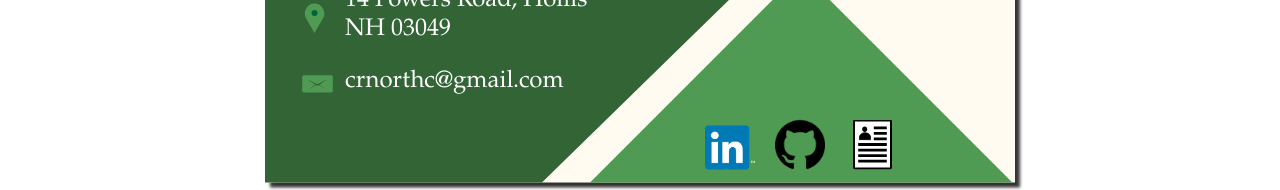
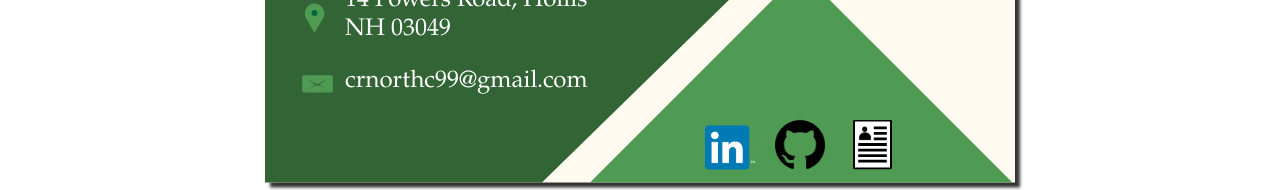
Before and after one commit to crnorthc/Portfolio, a React (Create React App) app: page /contact in a window 1280 px wide. Shown: the part 468-658 px from the top of the page. Built offline with nearby package versions, Linux system fonts and the light colour scheme; a web font is replaced by a local one.

Commit message:
home fix

```diff
--- a/src/App.css
+++ b/src/App.css
@@ -217,7 +217,7 @@ html {
 .buttons {
   position: absolute;
   text-align: center;
-  padding-top: 200px;
+  padding-top: 220px;
   height: auto;
   width: 100%;
 }
--- a/src/components/Contact.js
+++ b/src/components/Contact.js
@@ -34,7 +34,7 @@ function Contact(props) {
                         </div>
                         <div className="mail">
                             <img className="mail-icon" alt="icon" src={mail} />
-                            <a className="emailLink" href="mailto:crnorthc99@gmail.com" ><div className="email">crnorthc@gmail.com</div></a>
+                            <a className="emailLink" href="mailto:crnorthc99@gmail.com" ><div className="email">crnorthc99@gmail.com</div></a>
                         </div>
                     </div>
                     <div className="socials">
@@ -64,7 +64,7 @@ function Contact(props) {
                     </div>
                     <div id="social-mobile" className="mail">
                         <img className="mail-icon" alt="icon" src={mail} />
-                        <a className="emailLink" href="mailto:crnorthc99@gmail.com" ><div className="email">crnorthc@gmail.com</div></a>
+                        <a className="emailLink" href="mailto:crnorthc99@gmail.com" ><div className="email">crnorthc99@gmail.com</div></a>
                     </div>
                 </div>
                 <div className="socials-mobile">
```
